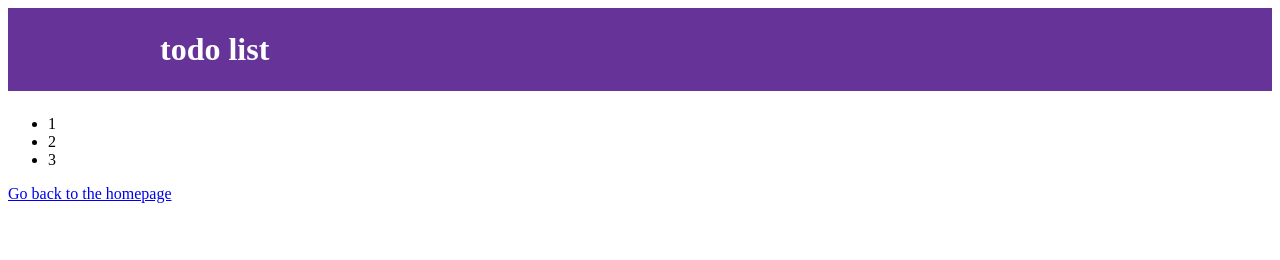
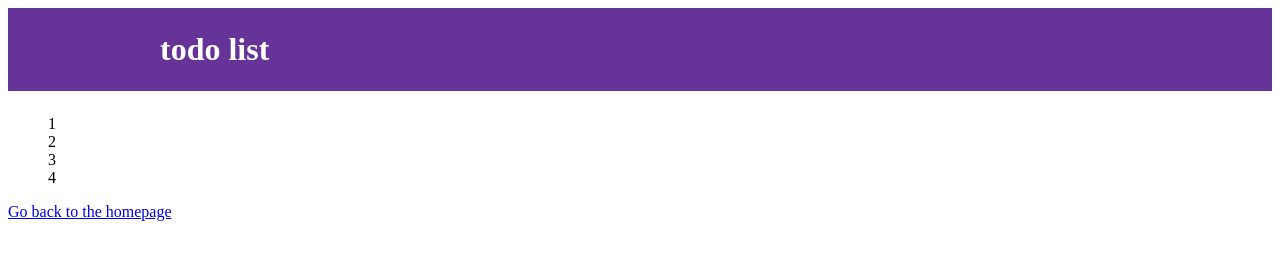
Before and after one commit to saury/show_case, a Gatsby site: page /checklist in a window 1280 px wide. Built offline with nearby package versions, Linux system fonts and the light colour scheme; Gatsby itself is replaced by a stand-in of ours.

Commit message:
finish the main logic for check list page

```diff
--- a/src/pages/checklist.js
+++ b/src/pages/checklist.js
@@ -1,11 +1,11 @@
-import React from 'react'
+import React, { Component } from 'react'
 import Link from 'gatsby-link'
 
 import Header from '../components/Header/index'
 
 let todoList;
 const ls = window.localStorage;
-const initData = {
+let initData = {
     "todoList": [{ "name": "咽口水", "finished": false },
     { "name": "杯子", "finished": false },
     { "name": "毛毯", "finished": false },
@@ -26,28 +26,74 @@ const initData = {
     { "name": "中裤or裙子", "finished": false },
     { "name": "拖鞋", "finished": false },
     { "name": "运动鞋", "finished": false }]
+};
+
+// todo: remove these debug info
+initData = {
+    "todoList": [
+        { "name": "1", "finished": false },
+        { "name": "2", "finished": false },
+        { "name": "3", "finished": false },
+        { "name": "4", "finished": false }
+    ]
 }
 
 // try read list from ls
 var storedList = ls.getItem('todo');
 if (!storedList) {
     todoList = initData.todoList;
+    ls.setItem('todo', JSON.stringify(initData));
 }
 else {
     todoList = JSON.parse(storedList).todoList;
 }
 
-const Notify = () => (
+class Notify extends Component {
+
+    constructor(props) {
+        super(props);
+        this.state = {
+            todoList: todoList
+        };
+    }
+
+    changeHandler = (idx) => {
+        // this.props.tabOnClick && this.props.tabOnClick(evt, value);
+        let resultList = [...todoList];
+        resultList[idx].finished = !resultList[idx].finished;
+        this.setState({ todoList: resultList });
+        ls.setItem('todo', JSON.stringify({ todoList: resultList }));
+    }
+
+    render() {
+
+        let list = todoList.map((li, idx) => {
+            return (
+                <li
+                    key={idx}
+                    onClick={() => this.changeHandler(idx)}
+                    style={{
+                        textDecoration: li.finished ? 'line-through' : 'none'
+                    }}
+                >
+                    {li.name}
+                </li>
+            );
+        });
+
+        return (
             <div>
                 <Header title="todo list" link="/" />
                 {/* <Header title="出行清单" link="/" /> */}
-        <ul>
-            <li>1</li>
-            <li>2</li>
-            <li>3</li>
+                <ul style={{
+                    listStyle: 'none'
+                }}>
+                    {list}
                 </ul>
                 <Link to="/">Go back to the homepage</Link>
             </div>
-)
+        );
+    }
+}
 
 export default Notify
```
Lines whose indentation alone changed are shown as unchanged.
